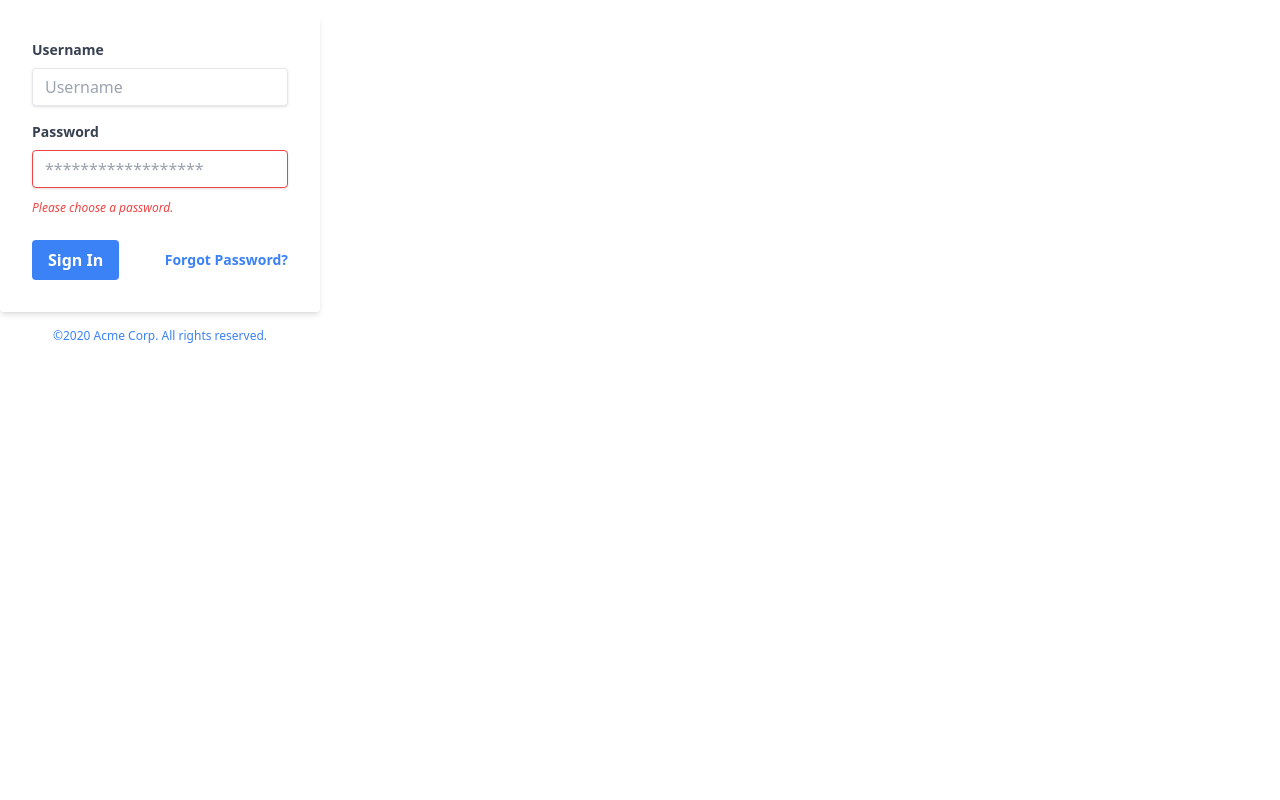
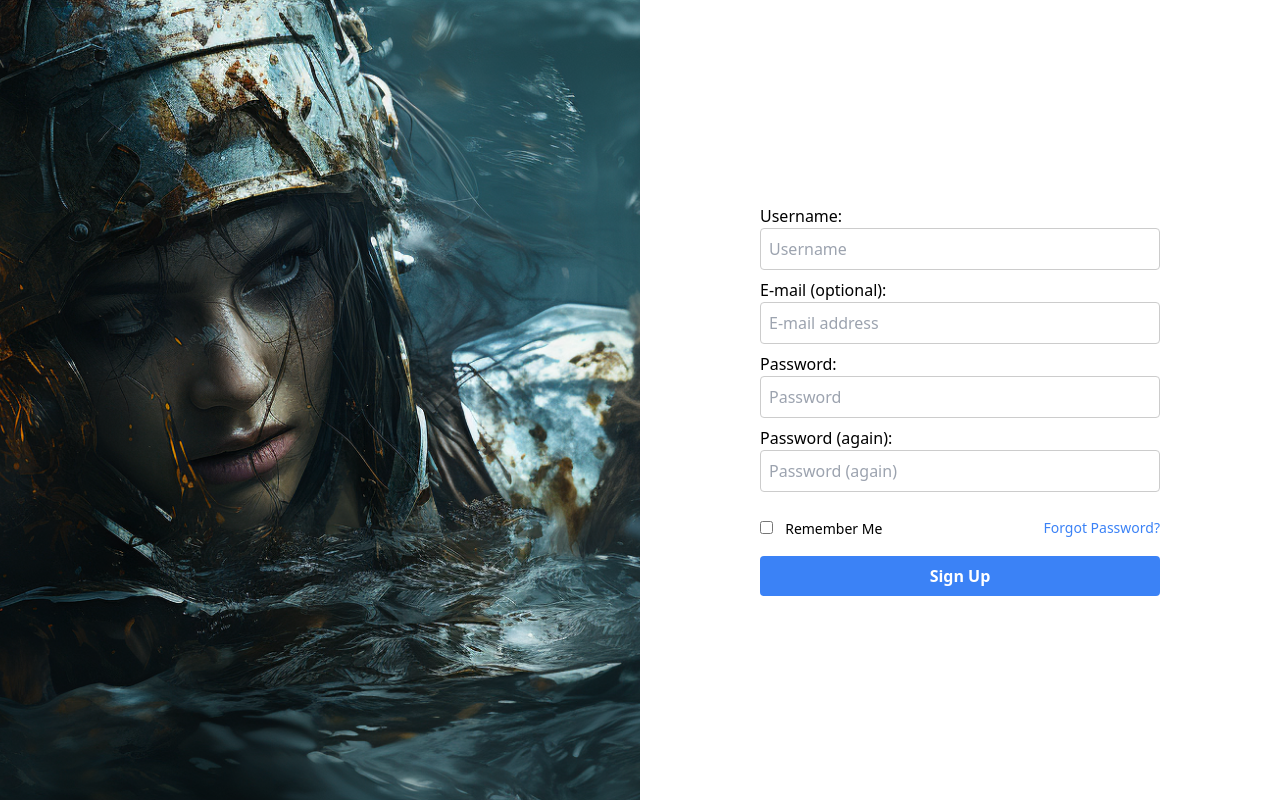
Before and after one commit to derrosilee/ClothShop, a Django app: page /accounts/signup/ in a window 1280 px wide. Run offline with Django 4.2, Linux system fonts and the light colour scheme.

Commit message:
updated signup form

```diff
--- a/accounts/templates/account/base.html
+++ b/accounts/templates/account/base.html
@@ -7,8 +7,8 @@
   <link href="{% static 'css/main.min.css' %}" rel="stylesheet">
 </head>
 <body>
-  <div class="container mx-auto py-4">
+
     {% block content %}{% endblock %}
-  </div>
+
 </body>
 </html>
--- a/accounts/templates/account/signup.html
+++ b/accounts/templates/account/signup.html
@@ -1,50 +1,38 @@
-<!-- Example for registration/signup.html -->
 {% extends 'account/base.html' %}
+{% load static %}
 
 {% block content %}
-    <div class="w-full max-w-xs">
-  <form class="bg-white shadow-md rounded px-8 pt-6 pb-8 mb-4">
-    <div class="mb-4">
-      <label class="block text-gray-700 text-sm font-bold mb-2" for="username">
-        Username
-      </label>
-      <input class="shadow appearance-none border rounded w-full py-2 px-3 text-gray-700 leading-tight focus:outline-none focus:shadow-outline" id="username" type="text" placeholder="Username">
+<!DOCTYPE html>
+<html>
+<head>
+    <title>User Registration</title>
+    <link href="{% static 'css/main.min.css' %}" rel="stylesheet">
+</head>
+    <body>
+    <div class="min-h-screen flex">
+        <div class="w-1/2 bg-cover bg-center" style="background-image: url('{% static 'images/bg.png' %}');">
+            <!-- Image side -->
+        </div>
+        <div class="w-1/2 bg-white flex items-center justify-center">
+            <!-- User credentials entry side -->
+            <form class="max-w-md w-full p-6">
+                {% csrf_token %}
+                {{ form.as_p }}
+                <div class="flex items-center justify-between mt-4">
+                    <label class="block">
+                        <input type="checkbox" class="mr-2 leading-tight">
+                        <span class="text-sm">
+                            Remember Me
+                        </span>
+                    </label>
+                    <a href="{% url 'account_reset_password' %}" class="text-blue-500 text-sm hover:underline">Forgot Password?</a>
+                </div>
+                <button type="submit" class="w-full bg-blue-500 text-white font-bold py-2 px-4 rounded mt-4 hover:bg-blue-700">
+                    Sign Up
+                </button>
+            </form>
+        </div>
     </div>
-    <div class="mb-6">
-      <label class="block text-gray-700 text-sm font-bold mb-2" for="password">
-        Password
-      </label>
-      <input class="shadow appearance-none border border-red-500 rounded w-full py-2 px-3 text-gray-700 mb-3 leading-tight focus:outline-none focus:shadow-outline" id="password" type="password" placeholder="******************">
-      <p class="text-red-500 text-xs italic">Please choose a password.</p>
-    </div>
-    <div class="flex items-center justify-between">
-      <button class="bg-blue-500 hover:bg-blue-700 text-white font-bold py-2 px-4 rounded focus:outline-none focus:shadow-outline" type="button">
-        Sign In
-      </button>
-      <a class="inline-block align-baseline font-bold text-sm text-blue-500 hover:text-blue-800" href="#">
-        Forgot Password?
-      </a>
-    </div>
-  </form>
-  <p class="text-center text-blue-500 text-xs">
-    &copy;2020 Acme Corp. All rights reserved.
-  </p>
-</div>
-{#    <form method="post">#}
-{#        {% csrf_token %}#}
-{#        <label for="username">Username:</label>#}
-{#        <input type="text" name="username" id="username" class="form-input">#}
-{##}
-{#        <label for="email">Email:</label>#}
-{#        <input type="email" name="email" id="email" class="form-input">#}
-{##}
-{#        <label for="password1">Password:</label>#}
-{#        <input type="password" name="password1" id="password1" class="form-input">#}
-{##}
-{#        <label for="password2">Confirm Password:</label>#}
-{#        <input type="password" name="password2" id="password2" class="form-input">#}
-{##}
-{#        <button type="submit" class="btn btn-primary mt-4">Register</button>#}
-{#    </form>#}
-{#    <h1 class="m-10 p-10 bg-red-400 rounded2-xl">adawd</h1>#}
+</body>
+</html>
 {% endblock %}
```
Also changed, not shown: static/css/main.css (+43 -0 lines), accounts/static/accounts/images/1.jpg (added), accounts/static/accounts/images/bg.png (added), static/css/main.min.css, static/images/bg.png (added).
